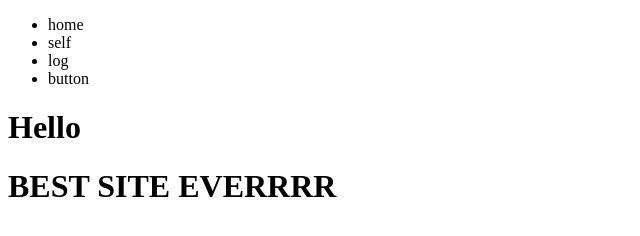
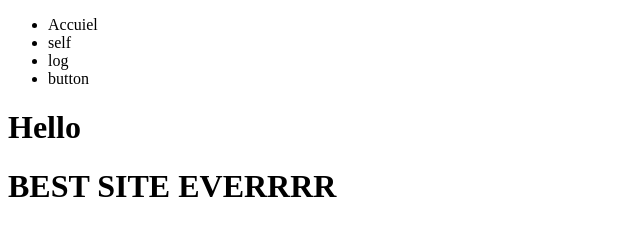
Before and after one commit to alan3700/GroupSymfony, a plain HTML site: page index.html in a window 1280 px wide. Shown: the full height of the page, 0-640 px from the left. Drawn offline with Linux system fonts and the light colour scheme.

Commit message:
changement

```diff
--- a/index.html
+++ b/index.html
@@ -12,7 +12,7 @@
     <header>
         <nav>
             <ul>
-                <li>home</li>
+                <li>Accuiel</li>
                 <li>self</li>
                 <li>log</li>
                 <li>button</li>
```
